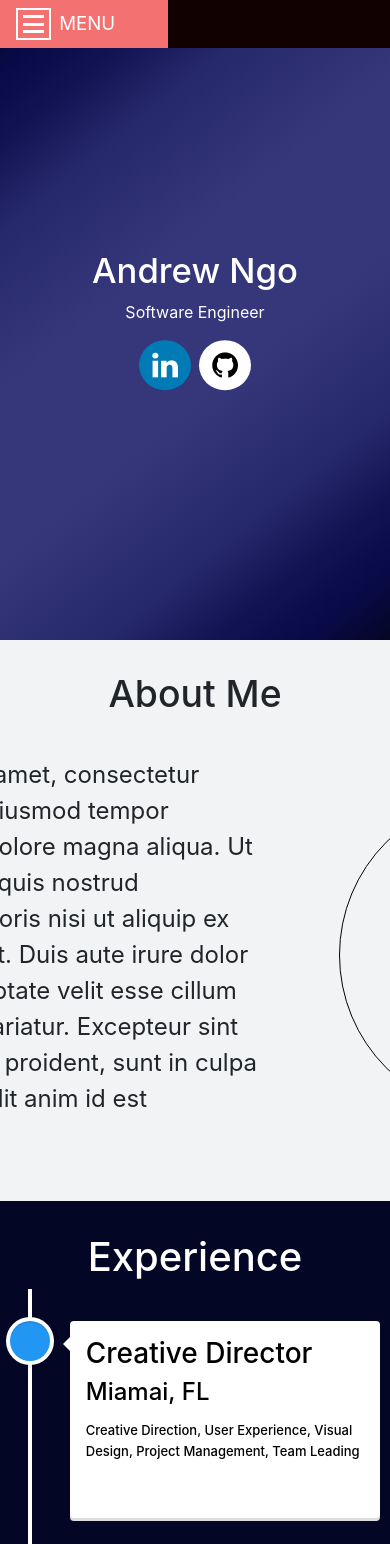
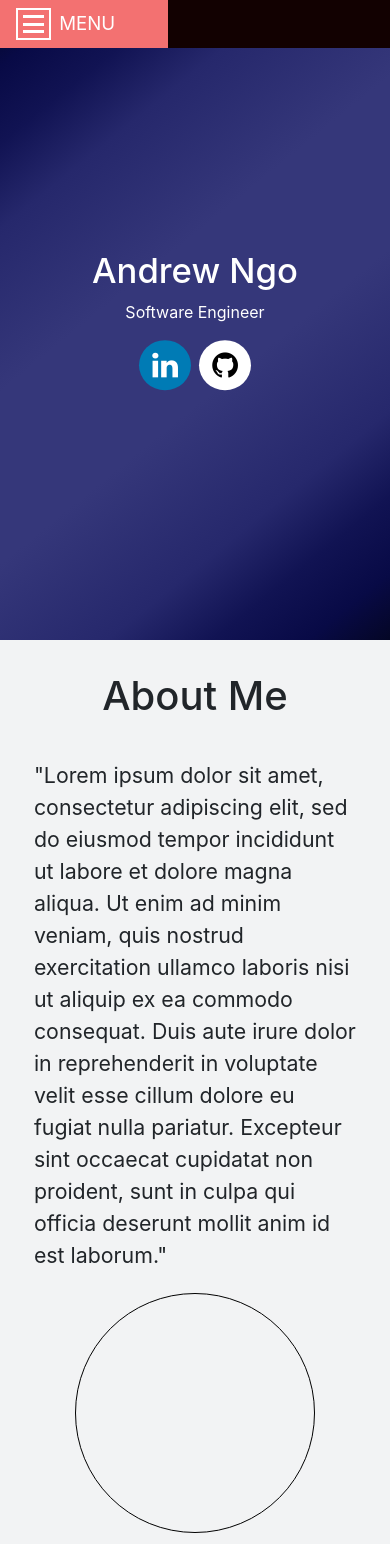
Before and after one commit to anngo14/Portfolio, a React (Create React App) app: page / in a window 390 px wide. Shown: the top 1544 px of the page. Built offline with nearby package versions, Linux system fonts and the light colour scheme.

Commit message:
added media queries to about component

```diff
--- a/src/components/About.js
+++ b/src/components/About.js
@@ -4,7 +4,7 @@ import '../css/About.css'
 export default function About() {
     return (
         <div className='about-container'>
-            <h1 id='header'>About Me</h1>
+            <h1>About Me</h1>
             <div className='about-content'>
                 <div className='content-container'>
                 "Lorem ipsum dolor sit amet, consectetur adipiscing elit, sed do eiusmod tempor incididunt ut labore et dolore magna aliqua. Ut enim ad minim veniam, quis nostrud exercitation ullamco laboris nisi ut aliquip ex ea commodo consequat. Duis aute irure dolor in reprehenderit in voluptate velit esse cillum dolore eu fugiat nulla pariatur. Excepteur sint occaecat cupidatat non proident, sunt in culpa qui officia deserunt mollit anim id est laborum."
--- a/src/css/About.css
+++ b/src/css/About.css
@@ -5,9 +5,6 @@
     align-items: center;
     background-color: #F2F3F4;
     padding: 2em 0;
-}
-#header{
-    font-size: 28pt;
 }
 .about-content{
     margin-top: 1em;
@@ -28,3 +25,33 @@
     width: 20em;
     height: 20em;
 }
+@media(max-width: 1000px){
+    .about-content{
+        width: 100%;
+    }
+}
+@media(max-width: 920px){
+    .about-content{
+        flex-direction: column;
+    }
+    .content-container{
+        margin-bottom: 1em;
+        width: 80%;
+    }
+}
+@media(max-width: 399px){
+    .content-container{
+        width: 90%;
+        font-size: 16pt;
+    }
+    .img-container{
+        width: 15em;
+        height: 15em;
+    }
+}
+@media(max-width: 280px){
+    .img-container{
+        width: 12em;
+        height: 12em;
+    }
+}
```
Also changed, not shown: 2 other files (tests, documents, lock files or other folders).
